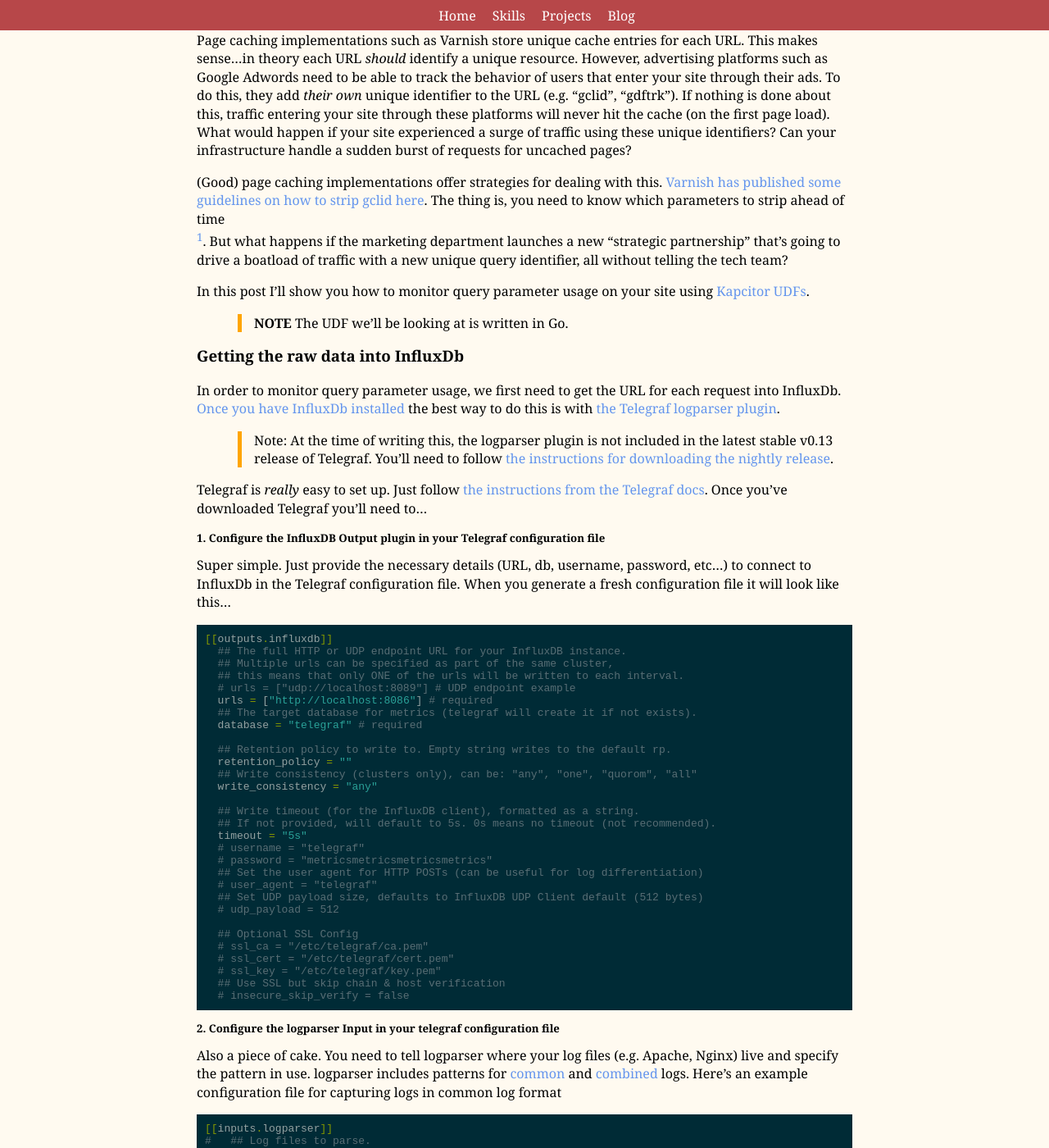
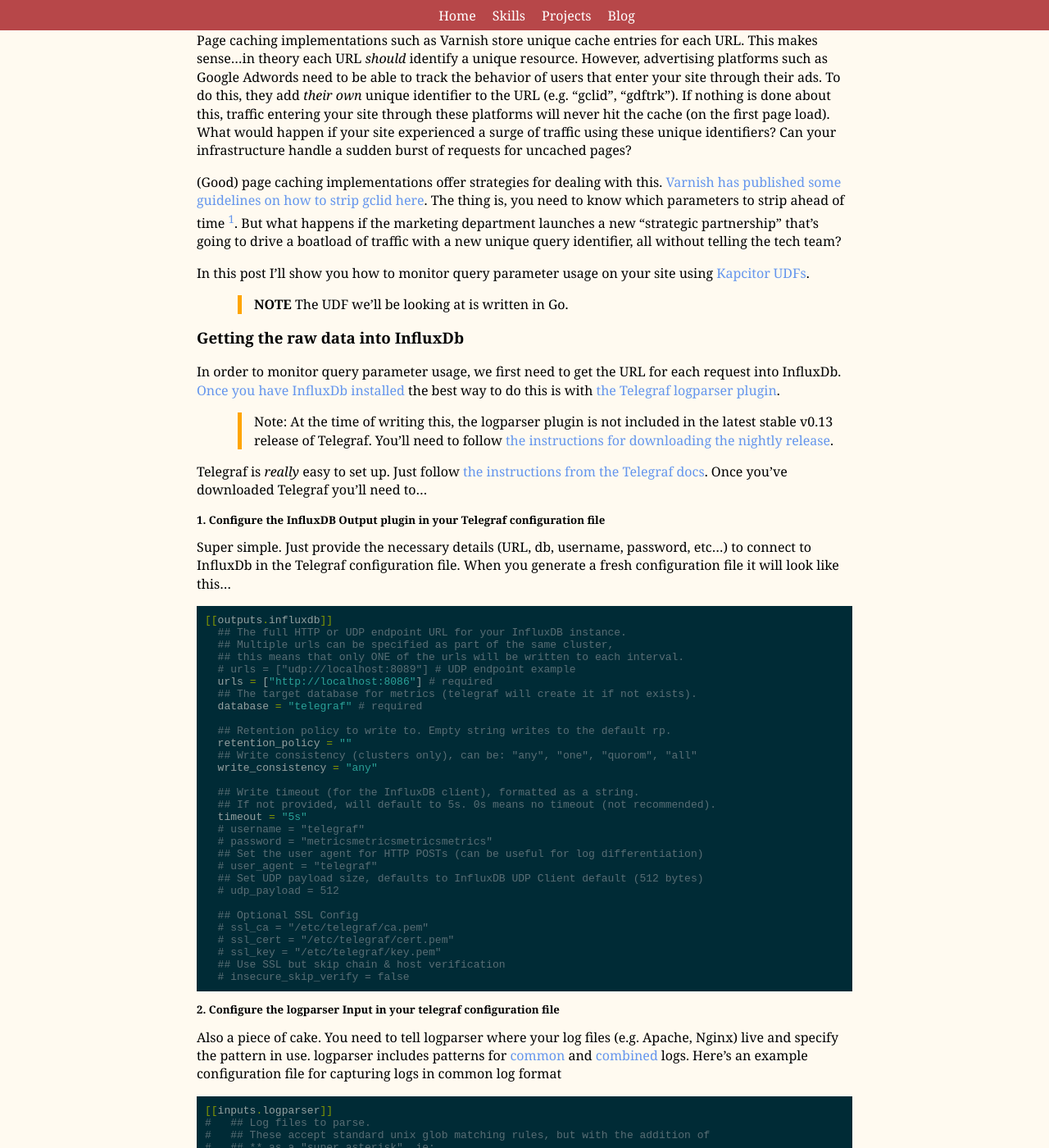
Before and after one commit to mpchadwick/mpchadwick.github.io, a Jekyll site: the page built from _posts/2016-07-26-kapacitor-udf-url-query-param-usage.md, in a window 1280 px wide and 1400 px high, scrolled down 220 px. Shown: the whole window at 82% size. Built offline with Jekyll 4.4.1, drawn with Linux system fonts in a browser that asks for light colours; comment, search, counter and statistics services are not loaded.

Commit message:
Fix anchor link / fixed header for inline anchor links

```diff
--- a/_posts/2016-07-26-kapacitor-udf-url-query-param-usage.md
+++ b/_posts/2016-07-26-kapacitor-udf-url-query-param-usage.md
@@ -11,7 +11,7 @@ Page caching implementations such as Varnish store unique cache entries for each
 
 <!-- excerpt_separator -->
 
-(Good) page caching implementations offer strategies for dealing with this. [Varnish has published some guidelines on how to strip gclid here](https://www.varnish-cache.org/trac/wiki/VCLExampleStripGoogleAdwordsGclidParameter). The thing is, you need to know which parameters to strip ahead of time <sup style="padding-top: 40px;" id="a1">[1](#f1)</sup>. But what happens if the marketing department launches a new "strategic partnership" that's going to drive a boatload of traffic with a new unique query identifier, all without telling the tech team?
+(Good) page caching implementations offer strategies for dealing with this. [Varnish has published some guidelines on how to strip gclid here](https://www.varnish-cache.org/trac/wiki/VCLExampleStripGoogleAdwordsGclidParameter). The thing is, you need to know which parameters to strip ahead of time <sup style="display: inline-block" id="a1">[1](#f1)</sup>. But what happens if the marketing department launches a new "strategic partnership" that's going to drive a boatload of traffic with a new unique query identifier, all without telling the tech team?
 
 In this post I'll show you how to monitor query parameter usage on your site using [Kapcitor UDFs](https://docs.influxdata.com/kapacitor/v0.13/nodes/u_d_f_node/).
 
--- a/style/main.css
+++ b/style/main.css
@@ -56,12 +56,13 @@ blockquote {
   font-style: italic;
   color: gray; }
 
-*[id]:before {
-  display: block;
-  content: " ";
-  margin-top: -40px;
-  height: 40px;
-  visibility: hidden; }
+*[id] {
+  padding-top: 40px;
+  margin-top: -40px; }
+
+#disqus_thread, #disqus_thread * {
+  padding-top: 0;
+  margin-top: 0; }
 
 @-webkit-keyframes body-background {
   from {
```
Also changed, not shown: style/partials/_global.scss (+7 -5 lines), 1 other file.
